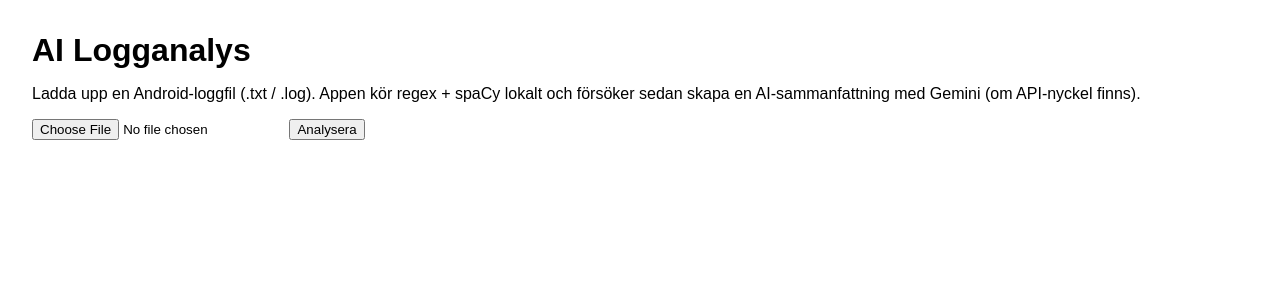
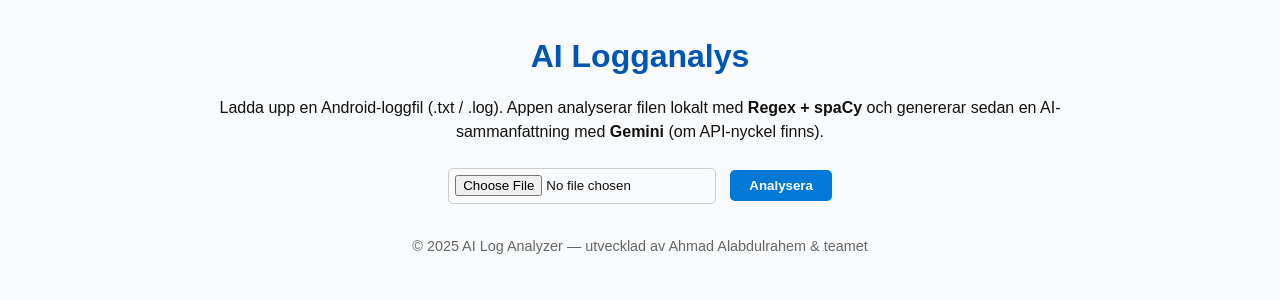
Before and after one commit to Ahmad-Alabdulrahem/ai-log-analyzer, a Flask app: page / in a window 1280 px wide. Shown: the top 300 px of the page. Run offline with Flask 3, Linux system fonts and the light colour scheme.

Commit message:
Updated Flask app and index.html with improved Gemini integration

```diff
--- a/app.py
+++ b/app.py
@@ -1,28 +1,120 @@
+import os
+import re
+import spacy
 from flask import Flask, render_template, request
-from utils.log_reader import load_logfile
-from regex_analysis import analyze_with_regex_and_spacy
-from analyze import analyze_with_gemini
+from dotenv import load_dotenv
+import google.generativeai as genai
+
+# --- Load environment variables ---
+env_path = os.path.join(os.path.dirname(__file__), ".env")
+load_dotenv(dotenv_path=env_path)
 
 app = Flask(__name__)
+app.config["MAX_CONTENT_LENGTH"] = 50 * 1024 * 1024  # 50 MB upload limit
+
+# --- spaCy Setup ---
+try:
+    nlp = spacy.load("en_core_web_sm")
+    nlp.max_length = 2_000_000
+    print("✅ spaCy loaded successfully.")
+except Exception as e:
+    print("❌ spaCy failed to load:", e)
+
+# --- Gemini Setup ---
+API_KEY = os.getenv("GEMINI_API_KEY")
+GEMINI_MODEL = "models/gemini-2.5-flash"
+
+if API_KEY:
+    genai.configure(api_key=API_KEY)
+    print(f"✅ Gemini API key loaded (starts with): {API_KEY[:8]}...")
+else:
+    print("⚠️ No Gemini API key found in .env!")
 
 @app.route("/", methods=["GET", "POST"])
 def index():
-    result_local = None
-    result_gemini = None
-    error = None
+    result_local = ""
+    result_gemini = ""
+    error = ""
+
     if request.method == "POST":
-        file = request.files.get("logfile")
-        if not file:
-            error = "No file selected."
-        else:
-            text = load_logfile(file)
-            result_local = analyze_with_regex_and_spacy(text)
-            try:
-                result_gemini = analyze_with_gemini(text)
-            except Exception as e:
-                result_gemini = "Gemini analysis unavailable."
-                error = str(e)
+        uploaded_file = request.files.get("logfile")
+        if not uploaded_file or not uploaded_file.filename:
+            error = "Ingen fil valdes eller kunde inte läsas."
+            return render_template("index.html", error=error)
+
+        try:
+            log_text = uploaded_file.read().decode("utf-8", errors="ignore")
+            lines = log_text.splitlines()
+
+            # --- Local regex analysis ---
+            error_pattern = re.compile(
+                r"(Exception|Error|Fail|Crash|ANR|NullPointerException|OutOfMemoryError|RuntimeException)",
+                re.IGNORECASE,
+            )
+
+            error_lines = []
+            for i, line in enumerate(lines):
+                if error_pattern.search(line):
+                    context = "\n".join(lines[max(0, i - 2):min(len(lines), i + 3)])
+                    error_lines.append(context)
+
+            error_types = re.findall(error_pattern, log_text)
+            error_summary = {}
+            for e in error_types:
+                key = e.strip().title()
+                error_summary[key] = error_summary.get(key, 0) + 1
+
+            result_local = (
+                f"📄 Filen analyserades framgångsrikt!\n\n"
+                f"• Totalt antal rader: {len(lines)}\n"
+                f"• Totalt antal tecken: {len(log_text)}\n"
+                f"• Antal upptäckta fel: {len(error_types)}\n\n"
+            )
+
+            if error_summary:
+                result_local += "--- Vanligaste felen ---\n"
+                for key, count in sorted(error_summary.items(), key=lambda x: -x[1])[:10]:
+                    result_local += f"• {key}: {count} gånger\n"
+
+            if error_lines:
+                result_local += (
+                    "\n--- Exempel på felrader (med kontext) ---\n"
+                    + "\n\n".join(error_lines[:5])
+                )
+            else:
+                result_local += "\n✅ Inga uppenbara fel hittades i loggen."
+
+            # --- Gemini AI Analysis ---
+            if API_KEY:
+                try:
+                    print("🚀 Running Gemini analysis...")
+                    model = genai.GenerativeModel(GEMINI_MODEL)
+                    prompt = (
+                        "Analysera följande Android-logg och skriv en kort, tydlig sammanfattning på svenska. "
+                        "Beskriv de mest sannolika felen, deras orsaker och möjliga lösningar:\n\n"
+                        + log_text[:8000]
+                    )
+                    response = model.generate_content(prompt)
+                    if hasattr(response, "text"):
+                        result_gemini = response.text
+                        print("✅ Gemini analysis complete!")
+                    else:
+                        result_gemini = "⚠️ Gemini gav inget svar."
+                        print("⚠️ Gemini returned no text.")
+                except Exception as e:
+                    print("❌ Gemini error:", e)
+                    result_gemini = f"Gemini-analysen misslyckades: {str(e)}"
+            else:
+                print("⚠️ Ingen API-nyckel — hoppar över Gemini.")
+                result_gemini = "Ingen API-nyckel hittades. Gemini-analysen kunde inte köras."
+
+        except Exception as e:
+            error = f"Ett fel uppstod under analysen: {str(e)}"
+            print("❌ General analysis error:", e)
+
     return render_template("index.html", result_local=result_local, result_gemini=result_gemini, error=error)
 
+
 if __name__ == "__main__":
+    print("🚀 Flask server started on http://127.0.0.1:5000/")
     app.run(debug=True)
--- a/templates/index.html
+++ b/templates/index.html
@@ -4,38 +4,139 @@
   <meta charset="UTF-8">
   <title>AI Logganalys</title>
   <style>
-    body { font-family: Arial, sans-serif; margin: 2rem; }
-    h1 { margin-bottom: 0.5rem; }
-    form { margin: 1rem 0; }
-    pre { background: #f4f4f4; padding: 1rem; white-space: pre-wrap; }
-    .error { color: #b00020; margin-top: 1rem; }
-    .section { margin-top: 1.5rem; }
+    body {
+      font-family: Arial, sans-serif;
+      background-color: #f8fafc;
+      color: #111;
+      margin: 2rem auto;
+      max-width: 900px;
+      line-height: 1.5;
+    }
+
+    h1 {
+      text-align: center;
+      color: #0056b3;
+      margin-bottom: 0.5rem;
+    }
+
+    form {
+      margin: 1.5rem 0;
+      text-align: center;
+    }
+
+    input[type="file"] {
+      padding: 0.4rem;
+      border: 1px solid #ccc;
+      border-radius: 5px;
+    }
+
+    button {
+      padding: 0.5rem 1.2rem;
+      background-color: #0078d7;
+      border: none;
+      border-radius: 5px;
+      color: white;
+      font-weight: bold;
+      cursor: pointer;
+      margin-left: 10px;
+    }
+
+    button:hover {
+      background-color: #005fa3;
+    }
+
+    pre {
+      background: #f4f4f4;
+      padding: 1rem;
+      white-space: pre-wrap;
+      max-height: 600px;
+      overflow-y: auto;
+      border-radius: 8px;
+      font-size: 0.95rem;
+    }
+
+    .error {
+      color: #b00020;
+      background-color: #ffe5e5;
+      border-left: 5px solid #b00020;
+      padding: 0.7rem;
+      margin-top: 1rem;
+    }
+
+    .section {
+      margin-top: 1.8rem;
+    }
+
+    .highlight-error {
+      color: #b00020;
+      font-weight: bold;
+    }
+
+    .highlight-warning {
+      color: #ff8c00;
+      font-weight: bold;
+    }
+
+    .highlight-success {
+      color: #008000;
+      font-weight: bold;
+    }
+
+    footer {
+      text-align: center;
+      margin-top: 2rem;
+      color: #666;
+      font-size: 0.9rem;
+    }
   </style>
+  <script>
+    // Färglägg loggrader med nyckelord (client-side)
+    function highlightLogs() {
+      const preBlocks = document.querySelectorAll("pre");
+      preBlocks.forEach(block => {
+        block.innerHTML = block.innerHTML
+          .replace(/(Exception|Error|Fail|Crash|ANR)/gi, '<span class="highlight-error">$1</span>')
+          .replace(/(Success|Completed|OK)/gi, '<span class="highlight-success">$1</span>')
+          .replace(/(Warning|Timeout)/gi, '<span class="highlight-warning">$1</span>');
+      });
+    }
+
+    document.addEventListener("DOMContentLoaded", highlightLogs);
+  </script>
 </head>
+
 <body>
   <h1>AI Logganalys</h1>
-  <p>Ladda upp en Android-loggfil (.txt / .log). Appen kör regex + spaCy lokalt och försöker sedan skapa en AI-sammanfattning med Gemini (om API-nyckel finns).</p>
+  <p style="text-align:center;">
+    Ladda upp en Android-loggfil (.txt / .log). Appen analyserar filen lokalt med <strong>Regex + spaCy</strong> och genererar sedan
+    en AI-sammanfattning med <strong>Gemini</strong> (om API-nyckel finns).
+  </p>
+
   <form method="POST" enctype="multipart/form-data">
     <input type="file" name="logfile" required>
     <button type="submit">Analysera</button>
   </form>
 
   {% if error %}
-  <div class="error"><strong>Notis:</strong> {{ error }}</div>
+  <div class="error"><strong>⚠️ Notis:</strong> {{ error }}</div>
   {% endif %}
 
   {% if result_local %}
   <div class="section">
-    <h2>Resultat (lokal analys)</h2>
+    <h2 style="color:#0078d7;">📊 Resultat (lokal analys)</h2>
     <pre>{{ result_local }}</pre>
   </div>
   {% endif %}
 
   {% if result_gemini %}
   <div class="section">
-    <h2>Gemini-sammanfattning</h2>
-    <pre>{{ result_gemini }}</pre>
+    <h2 style="color:#7b1fa2;">🤖 Gemini-sammanfattning</h2>
+    <pre style="background: #eef5ff;">{{ result_gemini }}</pre>
   </div>
   {% endif %}
+
+  <footer>
+    © {{ 2025 }} AI Log Analyzer — utvecklad av Ahmad Alabdulrahem & teamet
+  </footer>
 </body>
 </html>
```
Also changed, not shown: README.md.
